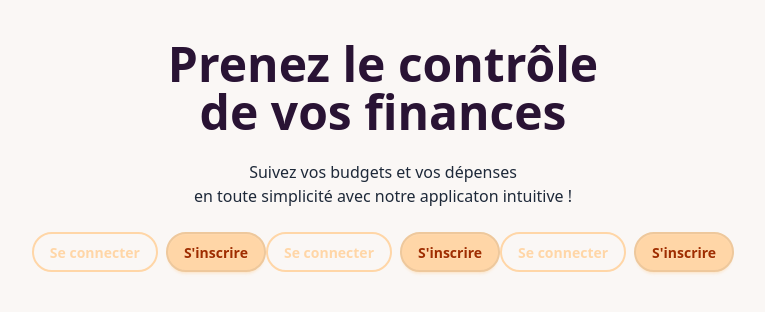
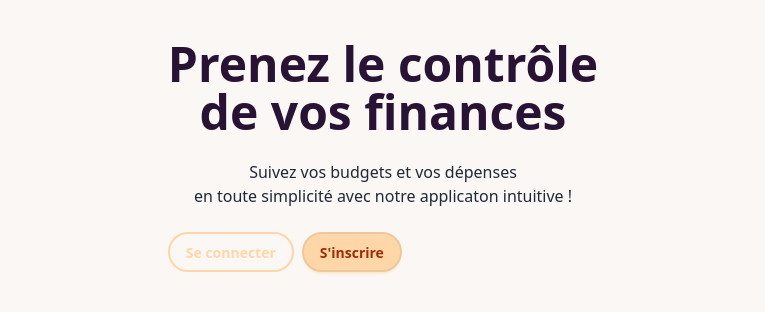
Before and after one commit to Chadrac-WAKOMYA/etrack, a Next.js app: page / in a window 1280 px wide. Shown: the top 312 px of the page, without its empty margins (257-1022 px from the left). Built offline with nearby package versions, Linux system fonts and the light colour scheme.

Commit message:
home page updated

```diff
--- a/app/page.tsx
+++ b/app/page.tsx
@@ -15,10 +15,6 @@ export default function Home() {
             <div>
               <a href={""} className="btn btn-sm md:btn-md btn-outline btn-accent"> {""} Se connecter</a>
               <a href={""} className="btn btn-sm md:btn-md ml-2 btn-accent"> {""} S'inscrire</a>
-              <a href={""} className="btn btn-sm md:btn-md btn-outline btn-accent"> {""} Se connecter</a>
-              <a href={""} className="btn btn-sm md:btn-md ml-2 btn-accent"> {""} S'inscrire</a>
-              <a href={""} className="btn btn-sm md:btn-md btn-outline btn-accent"> {""} Se connecter</a>
-              <a href={""} className="btn btn-sm md:btn-md ml-2 btn-accent"> {""} S'inscrire</a>
             </div>
           </div>
         </div>
```
